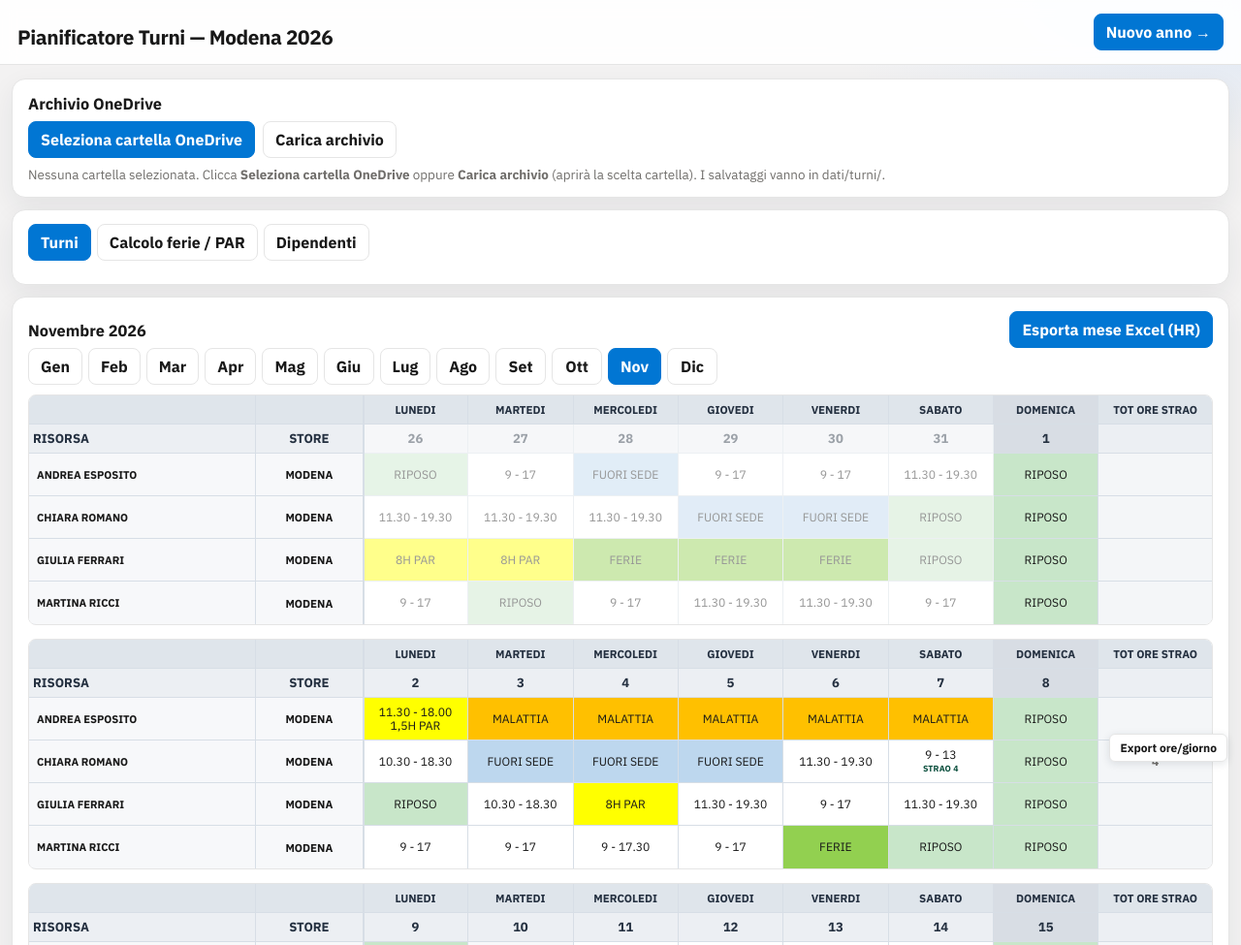
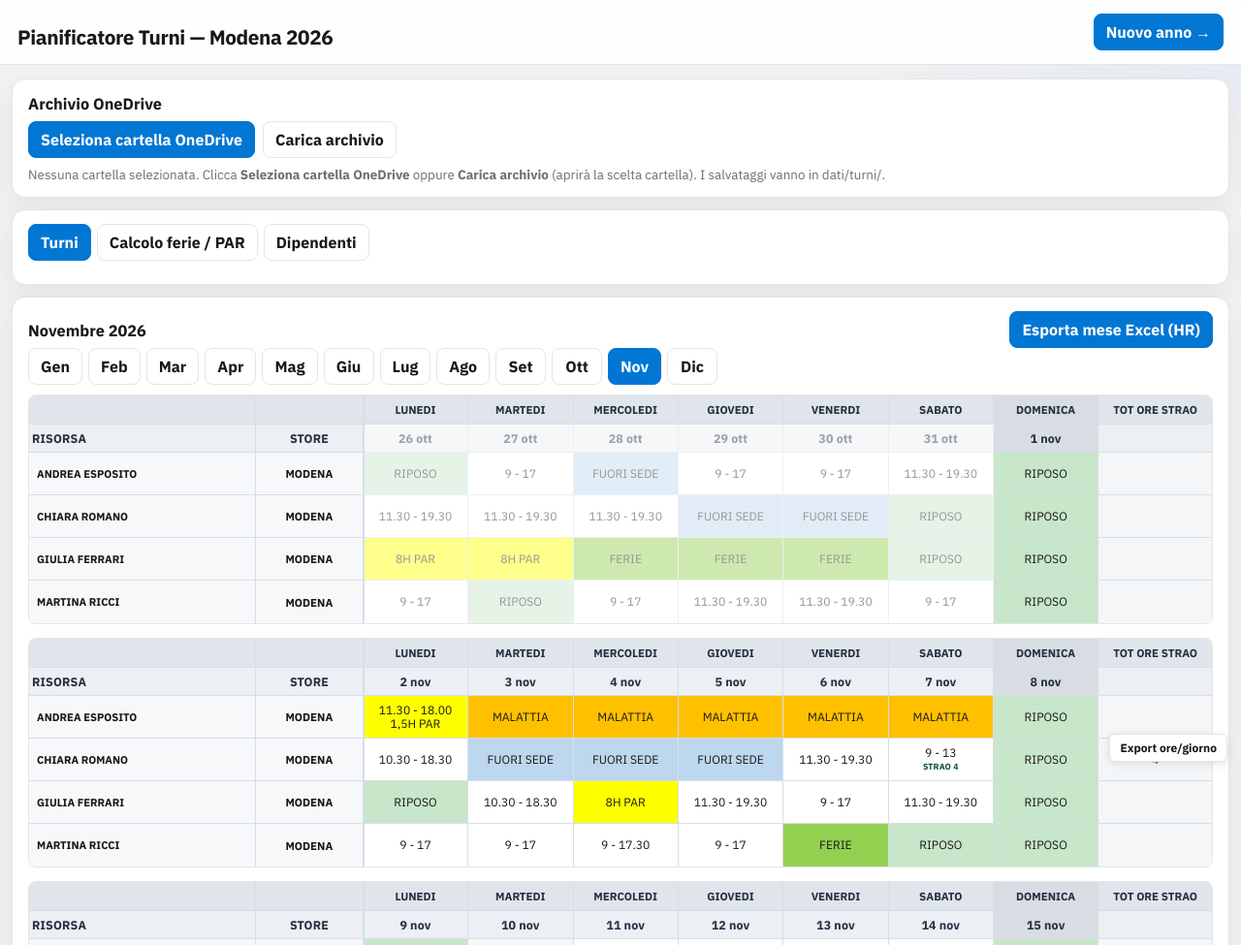
Before and after one commit to MBRP95/PianificatoreTurni, a plain HTML site: page planner/index.html in a window 1280 px wide. Shown: the top 975 px of the page at 97% size. Drawn offline with Linux system fonts and the light colour scheme.

Commit message:
ui: show month abbreviation next to day numbers
Turni grid day headers now read e.g. "10 dic" instead of only "10".

```diff
--- a/planner/index.html
+++ b/planner/index.html
@@ -54,7 +54,7 @@ table.turni th:first-child,table.turni td:first-child{border-left:0}
 table.turni th:last-child,table.turni td:last-child{border-right:0}
 table.turni tr:last-child td{border-bottom:0}
 table.turni th.wd,table.turni tr.wd th{background:var(--head-wd);color:var(--head-ink);font-weight:700;font-size:.72rem;padding:7px 4px}
-table.turni tr.days th{background:var(--head-day);color:var(--head-ink);font-weight:700;font-size:.82rem;padding:6px 4px}
+table.turni tr.days th{background:var(--head-day);color:var(--head-ink);font-weight:700;font-size:.78rem;padding:6px 3px;white-space:nowrap;letter-spacing:.01em}
 table.turni tr.wd th.sun,table.turni tr.days th.sun{background:#d8dde4}
 table.turni th.label,table.turni td.label{text-align:left;min-width:190px;max-width:230px;background:#f7f8fa;font-weight:650;font-size:.7rem;padding-left:8px;position:sticky;left:0;z-index:2;box-shadow:1px 0 0 var(--grid-line)}
 table.turni th.storeh,table.turni td.store{min-width:90px;background:#f7f8fa;font-weight:650;font-size:.72rem;position:sticky;left:190px;z-index:2;box-shadow:1px 0 0 var(--grid-line)}
@@ -1597,7 +1597,11 @@ function renderTurni(){
     html+=`<div class="week-block"><table class="turni">`;
     html+=`<tr class="wd"><th class="label"></th><th class="storeh"></th>${week.map((d,i)=>`<th class="${d.getDay()===0?"sun":""}">${WEEKDAYS[i]}</th>`).join("")}<th class="ot">TOT ORE STRAO</th></tr>`;
     html+=`<tr class="days"><th class="label">RISORSA</th><th class="storeh">STORE</th>`;
-    week.forEach(d=>{ const inMonth=d.getMonth()+1===currentMonth; html+=`<th class="${[inMonth?"":"out", d.getDay()===0?"sun":""].filter(Boolean).join(" ")}">${d.getDate()}</th>`; });
+    week.forEach(d=>{
+      const inMonth=d.getMonth()+1===currentMonth;
+      const dayLabel=`${d.getDate()} ${MONTHS[d.getMonth()].slice(0,3).toLowerCase()}`;
+      html+=`<th class="${[inMonth?"":"out", d.getDay()===0?"sun":""].filter(Boolean).join(" ")}">${dayLabel}</th>`;
+    });
     html+=`<th class="ot"></th></tr>`;
     peopleForMonth(getYear(), currentMonth).forEach((person)=>{
       const ot=weekOvertime(person, week);
```
